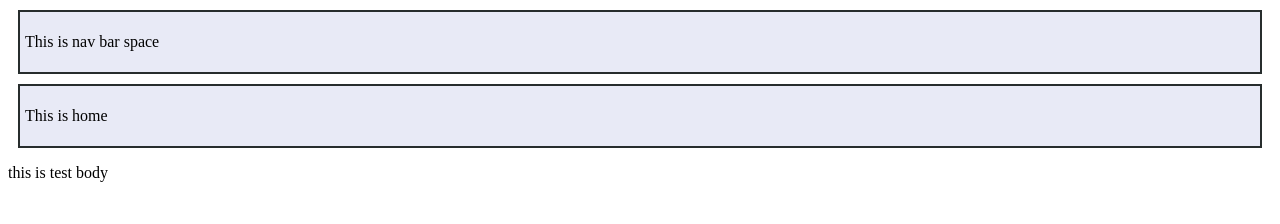
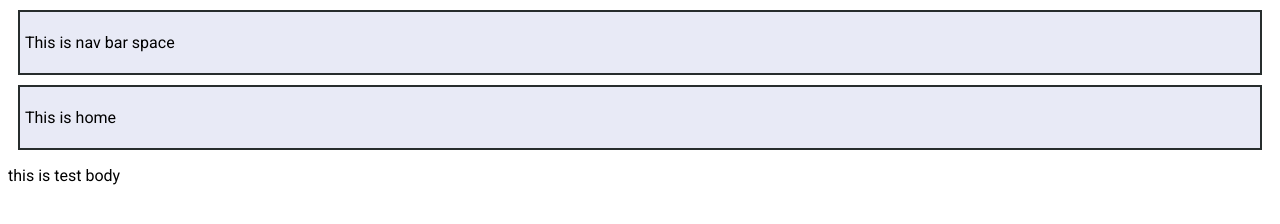
Before and after one commit to ckhatri03/htmllearning, a plain HTML site: page index.html in a window 1280 px wide. Drawn offline with Linux system fonts and the light colour scheme.

Commit message:
themetest

```diff
--- a/assets/css/styles.css
+++ b/assets/css/styles.css
@@ -2,6 +2,17 @@
     border: 2px solid #272D2D;
     margin: 10px;
     padding: 5px;
+}
+
+.body,
+h1,
+h2,
+h3,
+h4,
+h5,
+h6,
+p {
+    font-family: Roboto, sans-serif;
 }
 
 .w3-theme {
--- a/index.html
+++ b/index.html
@@ -8,6 +8,7 @@
         <meta name="author" content="Rectrix Webwares">
         <link rel="stylesheet" href="./assets/css/styles.css">
         <meta name="viewport" content="width=device-width, initial-scale=1">
+        <link rel="stylesheet" href="https://fonts.googleapis.com/css?family=Roboto">
     </head>
     <body>
         <div class="w3-theme-l5 divborder">
```
